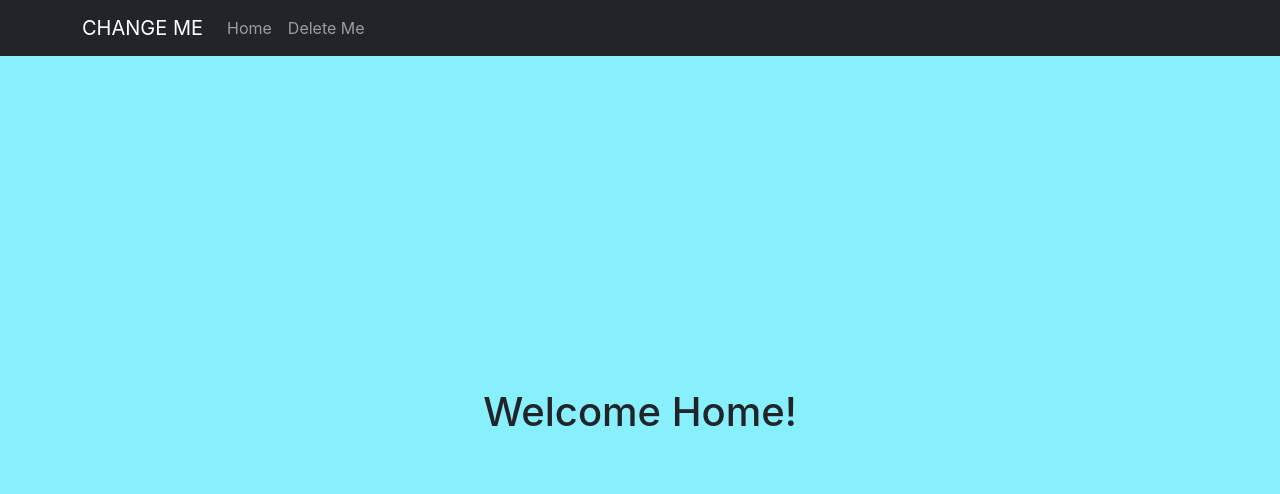
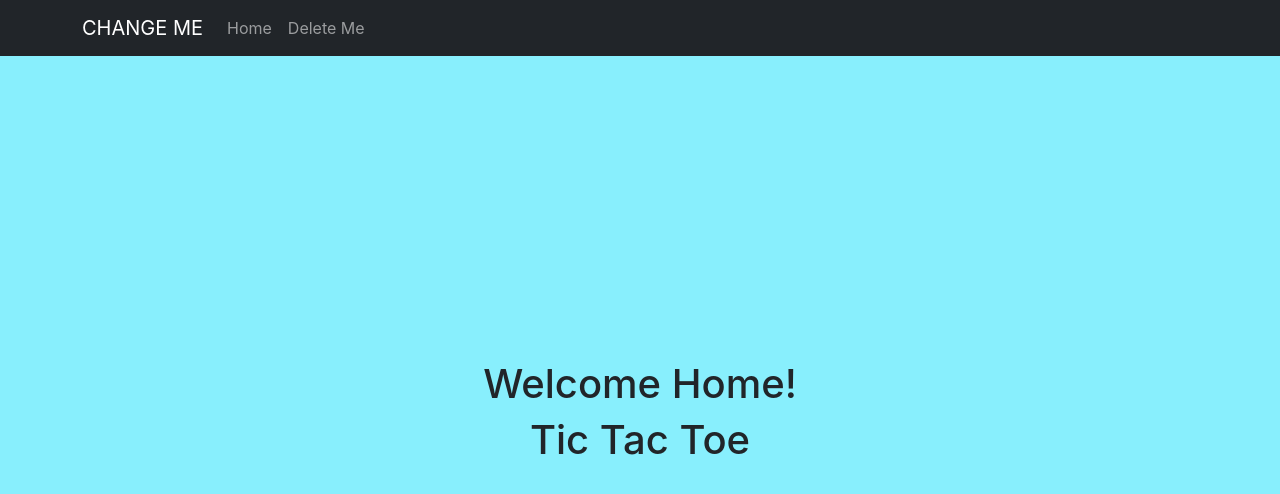
Before and after one commit to scamp925/Mini-React-Projects, a Next.js app: page / in a window 1280 px wide. Shown: the top 494 px of the page. Built offline with nearby package versions, Linux system fonts and the light colour scheme.

Commit message:
Created a TicTacToe component and imported it on index.js to render on the main page. It works

```diff
--- /dev/null
+++ b/components/TicTacToe.js
@@ -0,0 +1,9 @@
+import React from 'react';
+
+export default function TicTacToe() {
+  return (
+    <div>
+      <h1>Tic Tac Toe</h1>
+    </div>
+  );
+}
--- a/pages/index.js
+++ b/pages/index.js
@@ -1,3 +1,5 @@
+import TicTacToe from '../components/TicTacToe';
+
 function Home() {
   return (
     <div
@@ -10,6 +12,7 @@ function Home() {
       }}
     >
       <h1>Welcome Home! </h1>
+      <TicTacToe />
     </div>
   );
 }
```
